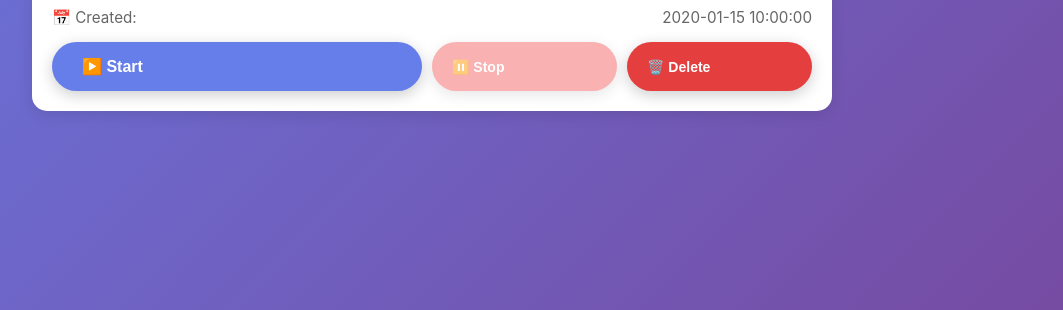
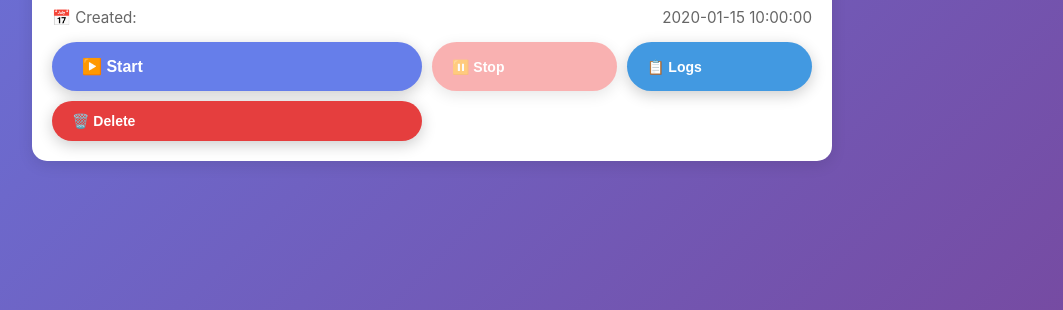
Before and after one commit to bustinjailey/dev-farm, a Flask app: template dashboard/templates/index.html in a window 1280 px wide. Shown: the part 490-800 px from the top of the page, without its empty margins (208-1271 px from the left). Run offline with Flask 3, Linux system fonts and the light colour scheme; the template is opened without the code that fills it: most values are stand-ins (such as "Sample title", 1, 10 or a date in 2020).

Commit message:
Expose logs

```diff
--- a/dashboard/app.py
+++ b/dashboard/app.py
@@ -117,27 +117,34 @@ def save_github_token(token):
     os.environ['GITHUB_TOKEN'] = token
 
 def sync_registry_with_containers():
-    """Remove registry entries for containers that no longer exist"""
+    """Remove registry entries for containers that no longer exist or update their status"""
     if not client:
         return
 
     registry = load_registry()
-    existing_container_ids = set()
+    existing_containers = {}
 
     try:
         # Get all dev-farm containers
         containers = client.containers.list(all=True, filters={'label': 'dev-farm=true'})
-        existing_container_ids = {c.id for c in containers}
+        for c in containers:
+            existing_containers[c.id] = c.status
     except Exception:
         return  # If Docker isn't available, don't modify registry
 
-    # Remove registry entries for missing containers
+    # Remove registry entries for missing containers and update status
     registry_modified = False
     for env_name in list(registry.keys()):
         container_id = registry[env_name].get('container_id')
-        if container_id and container_id not in existing_container_ids:
-            del registry[env_name]
-            registry_modified = True
+        if container_id:
+            if container_id not in existing_containers:
+                # Container was deleted - remove from registry
+                del registry[env_name]
+                registry_modified = True
+            elif registry[env_name].get('status') != existing_containers[container_id]:
+                # Status changed - update registry
+                registry[env_name]['status'] = existing_containers[container_id]
+                registry_modified = True
 
     if registry_modified:
         save_registry(registry)
@@ -725,6 +732,32 @@ def get_orphans():
     except Exception as e:
         return jsonify({'error': str(e)}), 500
 
+@app.route('/api/environments/<env_name>/logs')
+def get_environment_logs(env_name):
+    """Get container logs for an environment"""
+    if not client:
+        return jsonify({'error': 'Docker not available'}), 500
+
+    registry = load_registry()
+
+    if env_name not in registry:
+        return jsonify({'error': 'Environment not found'}), 404
+
+    try:
+        container = client.containers.get(registry[env_name]['container_id'])
+        logs = container.logs(tail=500, timestamps=True).decode('utf-8', errors='replace')
+        return jsonify({
+            'success': True,
+            'logs': logs,
+            'status': container.status
+        })
+    except docker.errors.NotFound:
+        # Container was deleted - sync registry
+        sync_registry_with_containers()
+        return jsonify({'error': 'Container not found'}), 404
+    except Exception as e:
+        return jsonify({'error': str(e)}), 500
+
 @app.route('/api/system/cleanup-orphans', methods=['POST'])
 def cleanup_orphans():
     """Stop and remove orphaned containers"""
@@ -972,5 +1005,23 @@ def system_update_status():
     with UPDATE_LOCK:
         return jsonify(UPDATE_PROGRESS)
 
+def background_registry_sync():
+    """Background task to keep registry in sync with containers"""
+    import threading
+    import time
+
+    def sync_loop():
+        while True:
+            try:
+                time.sleep(30)  # Sync every 30 seconds
+                sync_registry_with_containers()
+            except Exception as e:
+                print(f"Background sync error: {e}")
+
+    thread = threading.Thread(target=sync_loop, daemon=True)
+    thread.start()
+
 if __name__ == '__main__':
+    # Start background registry sync
+    background_registry_sync()
     app.run(host='0.0.0.0', port=5000, debug=os.environ.get('DEBUG', 'false').lower() == 'true')
--- a/dashboard/templates/index.html
+++ b/dashboard/templates/index.html
@@ -247,6 +247,13 @@
       padding: 12px 20px;
     }
 
+    .btn-logs {
+      background: #4299e1;
+      color: white;
+      font-size: 14px;
+      padding: 12px 20px;
+    }
+
     .btn-delete {
       background: #e53e3e;
       color: white;
@@ -484,6 +491,9 @@
             ⏸️ Stop
           </button>
           {% endif %}
+          <button class="btn btn-logs" onclick="showLogs('{{ env.name }}')">
+            📋 Logs
+          </button>
           <button class="btn btn-delete" onclick="deleteEnvironment('{{ env.name }}')">
             🗑️ Delete
           </button>
@@ -621,8 +631,30 @@
     </div>
   </div>
 
+  <!-- Logs Modal -->
+  <div class="modal" id="logsModal">
+    <div class="modal-content" style="max-width: 900px;">
+      <div class="modal-header">Container Logs</div>
+      <div style="margin-bottom: 15px;">
+        <strong id="logsEnvName"></strong>
+        <span id="logsStatus"
+          style="margin-left: 10px; padding: 4px 12px; border-radius: 12px; font-size: 0.85em;"></span>
+      </div>
+      <div
+        style="background: #1e1e1e; color: #d4d4d4; padding: 15px; border-radius: 8px; font-family: 'Courier New', monospace; font-size: 13px; max-height: 500px; overflow-y: auto; white-space: pre-wrap; word-wrap: break-word;"
+        id="logsContent">
+        Loading logs...
+      </div>
+      <div style="text-align: center; margin-top: 20px;">
+        <button class="btn btn-cancel" onclick="hideLogsModal()">Close</button>
+        <button class="btn" onclick="refreshLogs()" style="background: #4299e1; color: white;">🔄 Refresh</button>
+      </div>
+    </div>
+  </div>
+
   <script>
     let githubRepos = [];
+    let currentLogsEnv = null;
 
     async function loadGitHubRepos() {
       const repoList = document.getElementById('repoList');
@@ -1170,6 +1202,52 @@
         console.warn('Failed to refresh environments', e);
       }
     }
+
+    // Logs modal functions
+    async function showLogs(envName) {
+      currentLogsEnv = envName;
+      document.getElementById('logsEnvName').textContent = envName;
+      document.getElementById('logsModal').classList.add('active');
+      await refreshLogs();
+    }
+
+    function hideLogsModal() {
+      document.getElementById('logsModal').classList.remove('active');
+      currentLogsEnv = null;
+    }
+
+    async function refreshLogs() {
+      if (!currentLogsEnv) return;
+
+      const logsContent = document.getElementById('logsContent');
+      const logsStatus = document.getElementById('logsStatus');
+
+      try {
+        logsContent.textContent = 'Loading logs...';
+        logsStatus.textContent = '';
+
+        const response = await fetch(`/api/environments/${currentLogsEnv}/logs`);
+        const data = await response.json();
+
+        if (data.success) {
+          logsContent.textContent = data.logs || 'No logs available';
+          logsStatus.textContent = data.status;
+          logsStatus.className = `status-badge status-${data.status}`;
+          logsStatus.style.display = 'inline-block';
+        } else {
+          logsContent.textContent = `Error: ${data.error}`;
+          logsStatus.textContent = 'error';
+          logsStatus.className = 'status-badge status-exited';
+        }
+
+        // Auto-scroll to bottom
+        logsContent.scrollTop = logsContent.scrollHeight;
+      } catch (error) {
+        logsContent.textContent = `Failed to fetch logs: ${error.message}`;
+        logsStatus.textContent = 'error';
+        logsStatus.className = 'status-badge status-exited';
+      }
+    }
   </script>
 </body>
 
```
Also changed, not shown: 1 other file.
